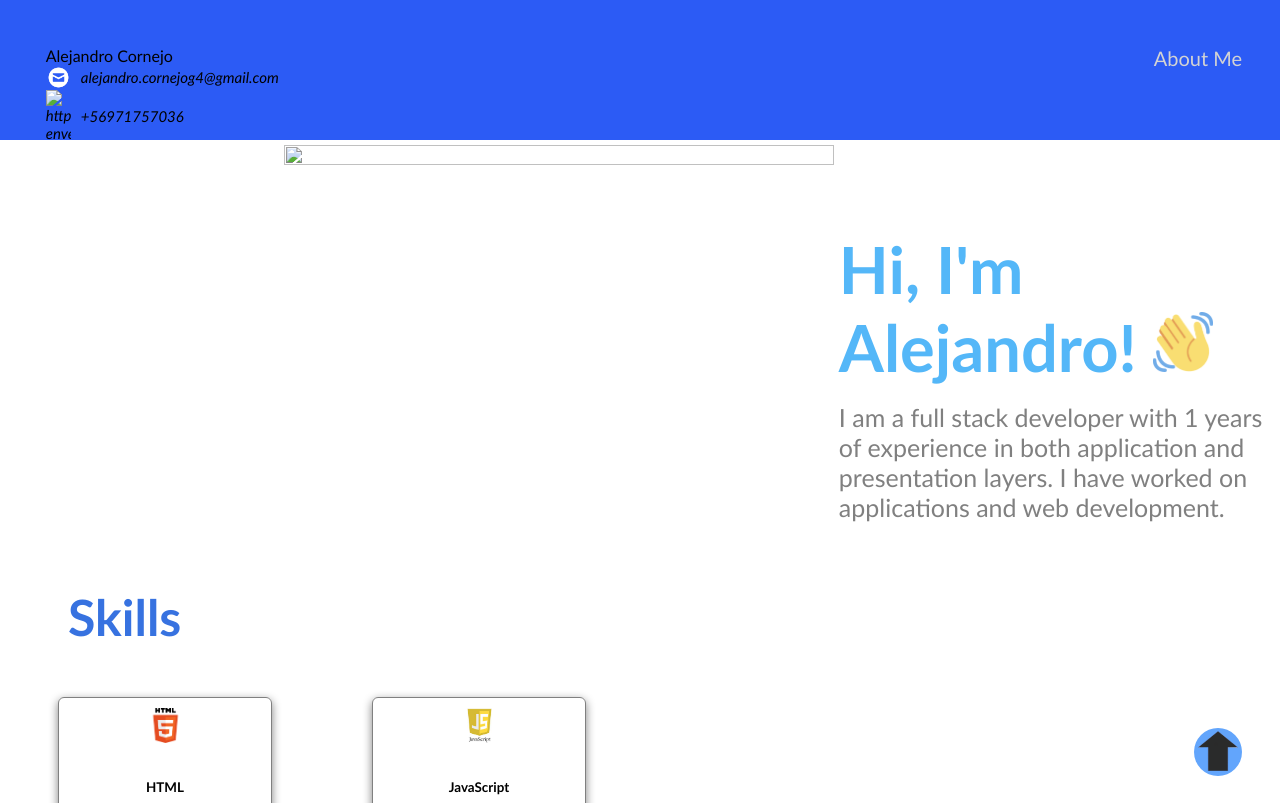
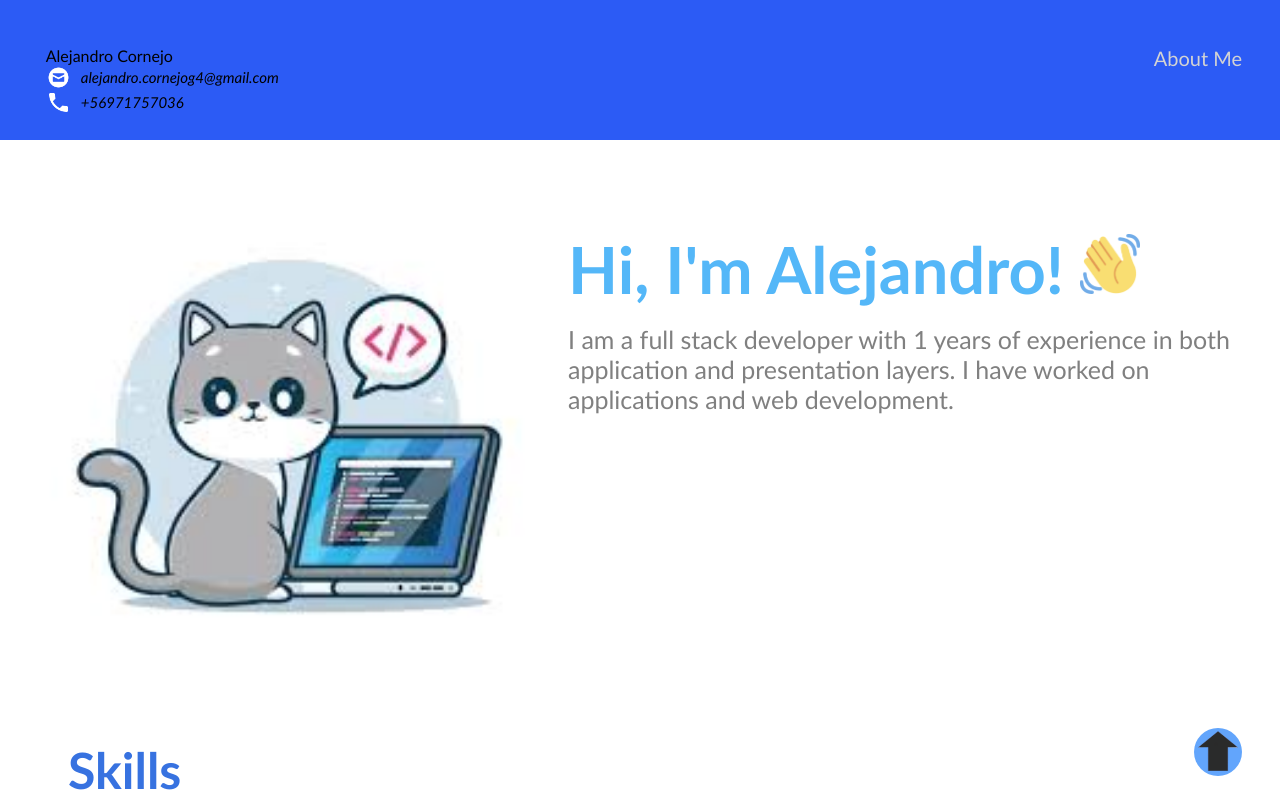
Before and after one commit to Alehcs/my-portfolio, a plain HTML site: page index.html in a window 1280 px wide. Shown: the top 803 px of the page. Drawn offline with Linux system fonts and the light colour scheme; files whose address does not match are found by name.

Commit message:
Update index.html

```diff
--- a/index.html
+++ b/index.html
@@ -17,7 +17,7 @@
         </div>
         <div style="clear:both;"></div>
         <div class="contact_info">
-          <img src="phone.png" alt="https://icons8.com/icon/124377/circled-envelope"/>
+          <img src="./html_finalprojimages/phone.png" alt="https://icons8.com/icon/124377/circled-envelope"/>
           +56971757036
 
         </div>
@@ -33,7 +33,7 @@
     <!-- About Me -->
     <section id="about-me" class="container">
       <div>
-        <img src="avatar.png" class="profile_image"/>
+        <img src="./html_finalprojimages/avatar.png" class="profile_image"/>
       </div>
 
       <div>
```
